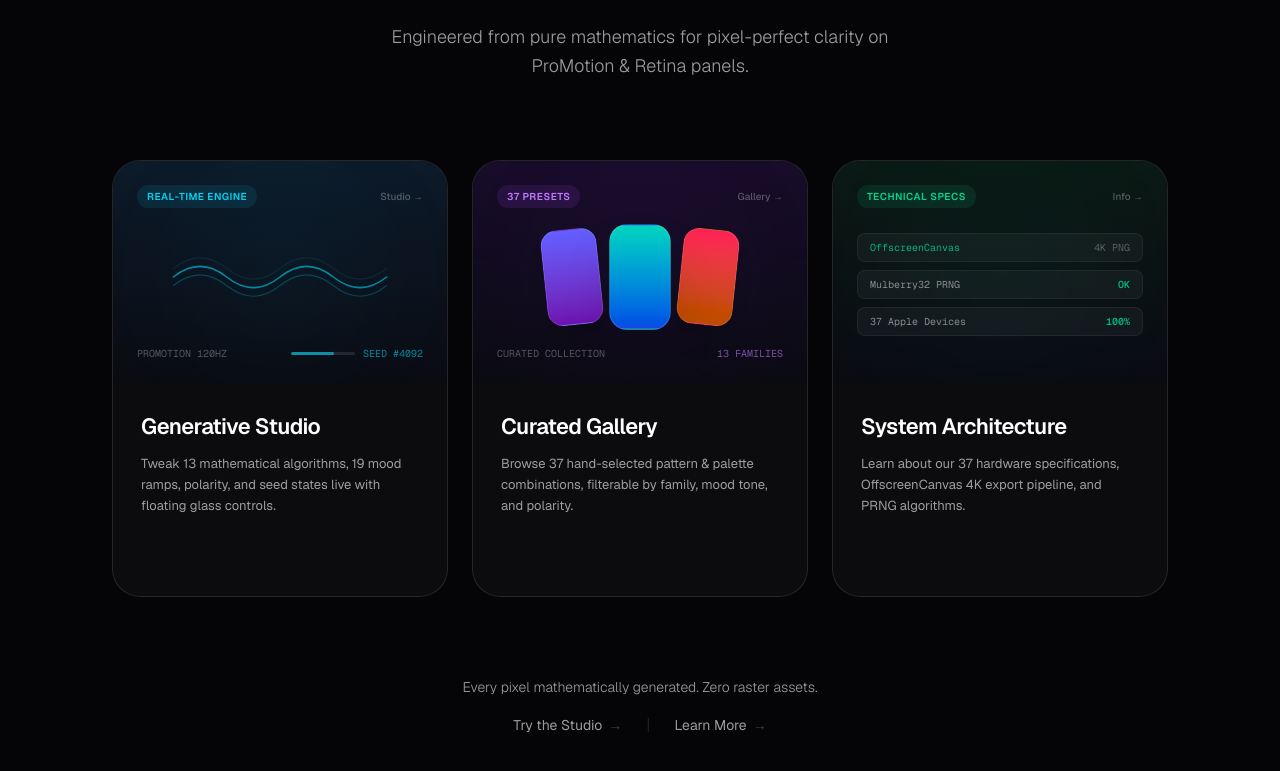
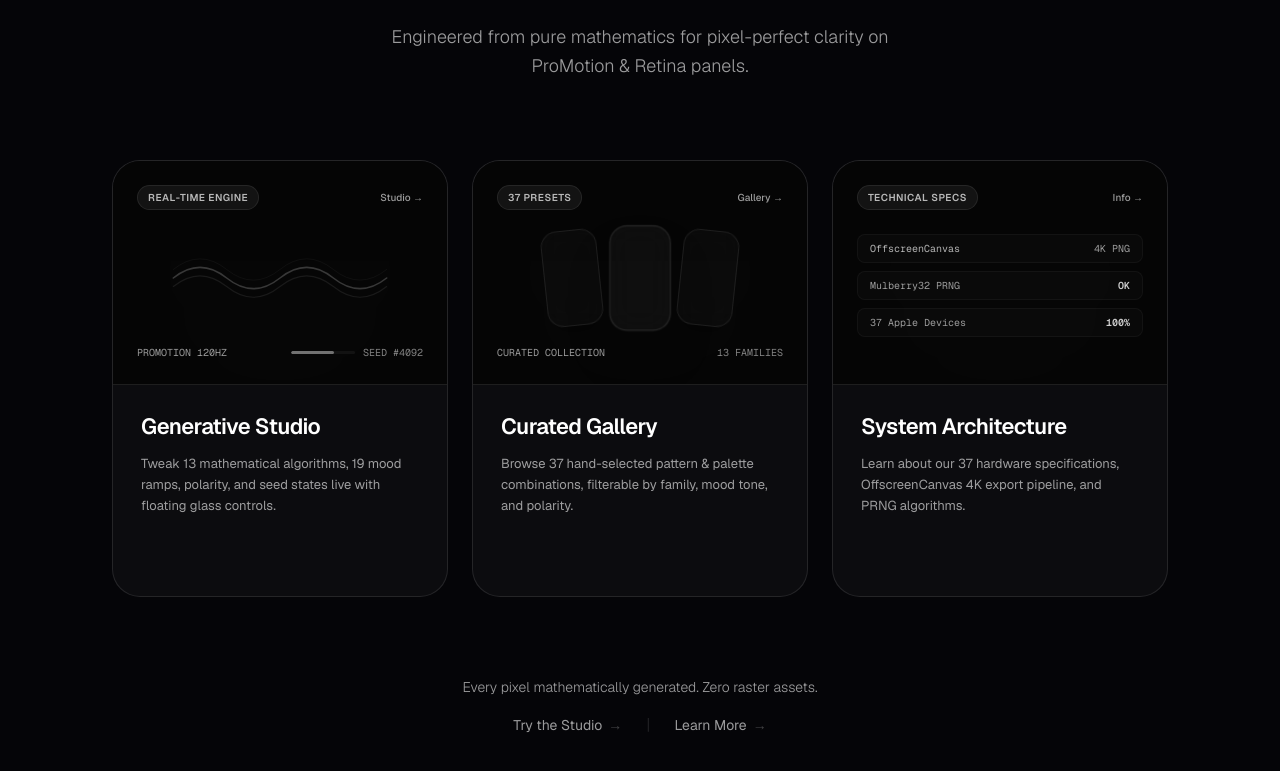
Before and after one commit to satiricalguru/Contour, a Next.js app: page / in a window 1280 px wide. Shown: the part 1784-2555 px from the top of the page. Built offline with nearby package versions, Linux system fonts and the light colour scheme.

Commit message:
design: redesign bento grid cards to monochrome apple aesthetic

```diff
--- a/app/page.tsx
+++ b/app/page.tsx
@@ -112,36 +112,36 @@ export default function Homepage() {
             {/* Card 1: Generative Studio */}
             <Link
               href="/studio"
-              className="group relative flex flex-col bg-[var(--card-bg)] rounded-[28px] overflow-hidden border border-[var(--card-border)] hover:border-cyan-500/40 transition-all duration-700 hover:shadow-[0_8px_64px_rgba(111,200,224,0.08)]"
+              className="group relative flex flex-col bg-[var(--card-bg)] rounded-[28px] overflow-hidden border border-[var(--card-border)] hover:border-white/[0.15] transition-all duration-700 hover:shadow-[0_8px_64px_rgba(255,255,255,0.03)]"
             >
-              {/* Card visual — intentionally dark mockup */}
-              <div className="dark-preview-box relative h-56 w-full bg-gradient-to-b from-[#0c1b2a] to-[#0a0a12] p-6 flex flex-col justify-between overflow-hidden rounded-none">
-                <div className="absolute top-1/2 left-1/2 -translate-x-1/2 -translate-y-1/2 w-48 h-48 bg-cyan-500/[0.08] rounded-full blur-3xl transition-opacity duration-700 group-hover:opacity-100 opacity-60" />
+              {/* Card visual — minimal monochrome */}
+              <div className="dark-preview-box relative h-56 w-full bg-[#050505] p-6 flex flex-col justify-between overflow-hidden rounded-none border-b border-[var(--card-border)]">
+                <div className="absolute top-1/2 left-1/2 -translate-x-1/2 -translate-y-1/2 w-48 h-48 bg-white/[0.02] rounded-full blur-3xl transition-opacity duration-700 group-hover:opacity-100 opacity-60" />
 
                 <div className="relative flex items-center justify-between text-[10px] font-medium">
-                  <span className="px-2.5 py-1 rounded-full bg-cyan-500/[0.12] text-cyan-400 tracking-wider uppercase font-semibold">
+                  <span className="px-2.5 py-1 rounded-full bg-white/[0.06] border border-white/[0.08] text-white/70 tracking-wider uppercase font-semibold">
                     Real-Time Engine
                   </span>
-                  <span className="text-white/30 group-hover:text-white/60 transition-colors">
+                  <span className="text-[var(--foreground-muted)] group-hover:text-white/80 transition-colors">
                     Studio →
                   </span>
                 </div>
 
                 <div className="relative flex-1 flex items-center justify-center">
-                  <svg className="w-full h-16 text-cyan-400/60 group-hover:text-cyan-400/90 transition-colors duration-700" viewBox="0 0 200 60" fill="none" stroke="currentColor" strokeWidth="1.5" strokeLinecap="round">
+                  <svg className="w-full h-16 text-white/20 group-hover:text-white/40 transition-colors duration-700" viewBox="0 0 200 60" fill="none" stroke="currentColor" strokeWidth="1.5" strokeLinecap="round">
                     <path d="M0 30 Q25 10, 50 30 T100 30 T150 30 T200 30" />
                     <path d="M0 38 Q25 18, 50 38 T100 38 T150 38 T200 38" opacity="0.4" strokeWidth="1" />
                     <path d="M0 22 Q25 2, 50 22 T100 22 T150 22 T200 22" opacity="0.25" strokeWidth="0.75" />
                   </svg>
                 </div>
 
-                <div className="relative flex items-center justify-between text-[10px] text-white/30 font-mono">
+                <div className="relative flex items-center justify-between text-[10px] text-[var(--foreground-muted)] font-mono">
                   <span>PROMOTION 120HZ</span>
                   <div className="flex items-center gap-2">
-                    <div className="h-[3px] w-16 bg-white/10 rounded-full overflow-hidden">
-                      <div className="h-full w-2/3 bg-cyan-400/60 rounded-full" />
+                    <div className="h-[3px] w-16 bg-white/[0.05] rounded-full overflow-hidden">
+                      <div className="h-full w-2/3 bg-white/40 rounded-full" />
                     </div>
-                    <span className="text-cyan-400/60">SEED #4092</span>
+                    <span className="text-white/50">SEED #4092</span>
                   </div>
                 </div>
               </div>
@@ -154,7 +154,7 @@ export default function Homepage() {
                 <p className="text-[13px] text-[var(--foreground-muted)] leading-relaxed flex-1">
                   Tweak 13 mathematical algorithms, 19 mood ramps, polarity, and seed states live with floating glass controls.
                 </p>
-                <div className="pt-4 flex items-center gap-2 text-[13px] font-medium text-cyan-400 opacity-0 group-hover:opacity-100 transition-opacity duration-500 translate-x-0 group-hover:translate-x-1 transform">
+                <div className="pt-4 flex items-center gap-2 text-[13px] font-medium text-white/70 opacity-0 group-hover:opacity-100 transition-opacity duration-500 translate-x-0 group-hover:translate-x-1 transform">
                   Launch Studio <span className="text-base">→</span>
                 </div>
               </div>
@@ -163,29 +163,29 @@ export default function Homepage() {
             {/* Card 2: Curated Gallery */}
             <Link
               href="/gallery"
-              className="group relative flex flex-col bg-[var(--card-bg)] rounded-[28px] overflow-hidden border border-[var(--card-border)] hover:border-purple-500/40 transition-all duration-700 hover:shadow-[0_8px_64px_rgba(168,85,247,0.08)]"
+              className="group relative flex flex-col bg-[var(--card-bg)] rounded-[28px] overflow-hidden border border-[var(--card-border)] hover:border-white/[0.15] transition-all duration-700 hover:shadow-[0_8px_64px_rgba(255,255,255,0.03)]"
             >
-              <div className="dark-preview-box relative h-56 w-full bg-gradient-to-b from-[#180c2a] to-[#0a0a12] p-6 flex flex-col justify-between overflow-hidden rounded-none">
-                <div className="absolute top-1/2 left-1/2 -translate-x-1/2 -translate-y-1/2 w-48 h-48 bg-purple-500/[0.08] rounded-full blur-3xl transition-opacity duration-700 group-hover:opacity-100 opacity-60" />
+              <div className="dark-preview-box relative h-56 w-full bg-[#050505] p-6 flex flex-col justify-between overflow-hidden rounded-none border-b border-[var(--card-border)]">
+                <div className="absolute top-1/2 left-1/2 -translate-x-1/2 -translate-y-1/2 w-48 h-48 bg-white/[0.02] rounded-full blur-3xl transition-opacity duration-700 group-hover:opacity-100 opacity-60" />
 
                 <div className="relative flex items-center justify-between text-[10px] font-medium">
-                  <span className="px-2.5 py-1 rounded-full bg-purple-500/[0.12] text-purple-400 tracking-wider uppercase font-semibold">
+                  <span className="px-2.5 py-1 rounded-full bg-white/[0.06] border border-white/[0.08] text-white/70 tracking-wider uppercase font-semibold">
                     37 Presets
                   </span>
-                  <span className="text-white/30 group-hover:text-white/60 transition-colors">
+                  <span className="text-[var(--foreground-muted)] group-hover:text-white/80 transition-colors">
                     Gallery →
                   </span>
                 </div>
 
                 <div className="relative flex-1 flex items-center justify-center gap-3 py-4">
-                  <div className="w-14 h-24 rounded-2xl bg-gradient-to-b from-indigo-500 to-purple-800 border border-white/[0.12] transform -rotate-6 shadow-xl transition-transform duration-700 group-hover:-rotate-12 group-hover:scale-105" />
-                  <div className="w-14 h-24 rounded-2xl bg-gradient-to-b from-teal-400 to-blue-700 border border-white/[0.12] z-10 shadow-2xl scale-110" />
-                  <div className="w-14 h-24 rounded-2xl bg-gradient-to-b from-rose-500 to-amber-700 border border-white/[0.12] transform rotate-6 shadow-xl transition-transform duration-700 group-hover:rotate-12 group-hover:scale-105" />
+                  <div className="w-14 h-24 rounded-2xl bg-white/[0.02] border border-white/[0.08] backdrop-blur-md transform -rotate-6 shadow-xl transition-transform duration-700 group-hover:-rotate-12 group-hover:scale-105 group-hover:bg-white/[0.05]" />
+                  <div className="w-14 h-24 rounded-2xl bg-white/[0.04] border border-white/[0.12] backdrop-blur-md z-10 shadow-2xl scale-110 transition-colors duration-700 group-hover:bg-white/[0.08]" />
+                  <div className="w-14 h-24 rounded-2xl bg-white/[0.02] border border-white/[0.08] backdrop-blur-md transform rotate-6 shadow-xl transition-transform duration-700 group-hover:rotate-12 group-hover:scale-105 group-hover:bg-white/[0.05]" />
                 </div>
 
-                <div className="relative flex items-center justify-between text-[10px] text-white/30 font-mono">
+                <div className="relative flex items-center justify-between text-[10px] text-[var(--foreground-muted)] font-mono">
                   <span>CURATED COLLECTION</span>
-                  <span className="text-purple-400/60">13 FAMILIES</span>
+                  <span className="text-white/50">13 FAMILIES</span>
                 </div>
               </div>
 
@@ -196,7 +196,7 @@ export default function Homepage() {
                 <p className="text-[13px] text-[var(--foreground-muted)] leading-relaxed flex-1">
                   Browse 37 hand-selected pattern &amp; palette combinations, filterable by family, mood tone, and polarity.
                 </p>
-                <div className="pt-4 flex items-center gap-2 text-[13px] font-medium text-purple-400 opacity-0 group-hover:opacity-100 transition-opacity duration-500 translate-x-0 group-hover:translate-x-1 transform">
+                <div className="pt-4 flex items-center gap-2 text-[13px] font-medium text-white/70 opacity-0 group-hover:opacity-100 transition-opacity duration-500 translate-x-0 group-hover:translate-x-1 transform">
                   Explore Gallery <span className="text-base">→</span>
                 </div>
               </div>
@@ -205,32 +205,32 @@ export default function Homepage() {
             {/* Card 3: System Architecture */}
             <Link
               href="/info"
-              className="group relative flex flex-col bg-[var(--card-bg)] rounded-[28px] overflow-hidden border border-[var(--card-border)] hover:border-emerald-500/40 transition-all duration-700 hover:shadow-[0_8px_64px_rgba(52,211,153,0.08)]"
+              className="group relative flex flex-col bg-[var(--card-bg)] rounded-[28px] overflow-hidden border border-[var(--card-border)] hover:border-white/[0.15] transition-all duration-700 hover:shadow-[0_8px_64px_rgba(255,255,255,0.03)]"
             >
-              <div className="dark-preview-box relative h-56 w-full bg-gradient-to-b from-[#0a1a15] to-[#0a0a12] p-6 flex flex-col justify-between overflow-hidden rounded-none">
-                <div className="absolute top-1/2 left-1/2 -translate-x-1/2 -translate-y-1/2 w-48 h-48 bg-emerald-500/[0.08] rounded-full blur-3xl transition-opacity duration-700 group-hover:opacity-100 opacity-60" />
+              <div className="dark-preview-box relative h-56 w-full bg-[#050505] p-6 flex flex-col justify-between overflow-hidden rounded-none border-b border-[var(--card-border)]">
+                <div className="absolute top-1/2 left-1/2 -translate-x-1/2 -translate-y-1/2 w-48 h-48 bg-white/[0.02] rounded-full blur-3xl transition-opacity duration-700 group-hover:opacity-100 opacity-60" />
 
                 <div className="relative flex items-center justify-between text-[10px] font-medium">
-                  <span className="px-2.5 py-1 rounded-full bg-emerald-500/[0.12] text-emerald-400 tracking-wider uppercase font-semibold">
+                  <span className="px-2.5 py-1 rounded-full bg-white/[0.06] border border-white/[0.08] text-white/70 tracking-wider uppercase font-semibold">
                     Technical Specs
                   </span>
-                  <span className="text-white/30 group-hover:text-white/60 transition-colors">
+                  <span className="text-[var(--foreground-muted)] group-hover:text-white/80 transition-colors">
                     Info →
                   </span>
                 </div>
 
                 <div className="relative flex-1 flex flex-col justify-center gap-2 py-3 font-mono text-[10px]">
-                  <div className="flex items-center justify-between px-3 py-1.5 rounded-lg bg-white/[0.04] border border-white/[0.06]">
-                    <span className="text-emerald-400/80">OffscreenCanvas</span>
-                    <span className="text-white/30">4K PNG</span>
+                  <div className="flex items-center justify-between px-3 py-1.5 rounded-lg bg-white/[0.02] border border-white/[0.04]">
+                    <span className="text-white/70">OffscreenCanvas</span>
+                    <span className="text-[var(--foreground-muted)]">4K PNG</span>
                   </div>
-                  <div className="flex items-center justify-between px-3 py-1.5 rounded-lg bg-white/[0.04] border border-white/[0.06]">
-                    <span className="text-white/50">Mulberry32 PRNG</span>
-                    <span className="text-emerald-400/80 font-semibold">OK</span>
+                  <div className="flex items-center justify-between px-3 py-1.5 rounded-lg bg-white/[0.02] border border-white/[0.04]">
+                    <span className="text-[var(--foreground-muted)]">Mulberry32 PRNG</span>
+                    <span className="text-white/80 font-semibold">OK</span>
                   </div>
-                  <div className="flex items-center justify-between px-3 py-1.5 rounded-lg bg-white/[0.04] border border-white/[0.06]">
-                    <span className="text-white/50">37 Apple Devices</span>
-                    <span className="text-emerald-400/80 font-semibold">100%</span>
+                  <div className="flex items-center justify-between px-3 py-1.5 rounded-lg bg-white/[0.02] border border-white/[0.04]">
+                    <span className="text-[var(--foreground-muted)]">37 Apple Devices</span>
+                    <span className="text-white/80 font-semibold">100%</span>
                   </div>
                 </div>
               </div>
@@ -242,7 +242,7 @@ export default function Homepage() {
                 <p className="text-[13px] text-[var(--foreground-muted)] leading-relaxed flex-1">
                   Learn about our 37 hardware specifications, OffscreenCanvas 4K export pipeline, and PRNG algorithms.
                 </p>
-                <div className="pt-4 flex items-center gap-2 text-[13px] font-medium text-emerald-400 opacity-0 group-hover:opacity-100 transition-opacity duration-500 translate-x-0 group-hover:translate-x-1 transform">
+                <div className="pt-4 flex items-center gap-2 text-[13px] font-medium text-white/70 opacity-0 group-hover:opacity-100 transition-opacity duration-500 translate-x-0 group-hover:translate-x-1 transform">
                   Read Documentation <span className="text-base">→</span>
                 </div>
               </div>
```
